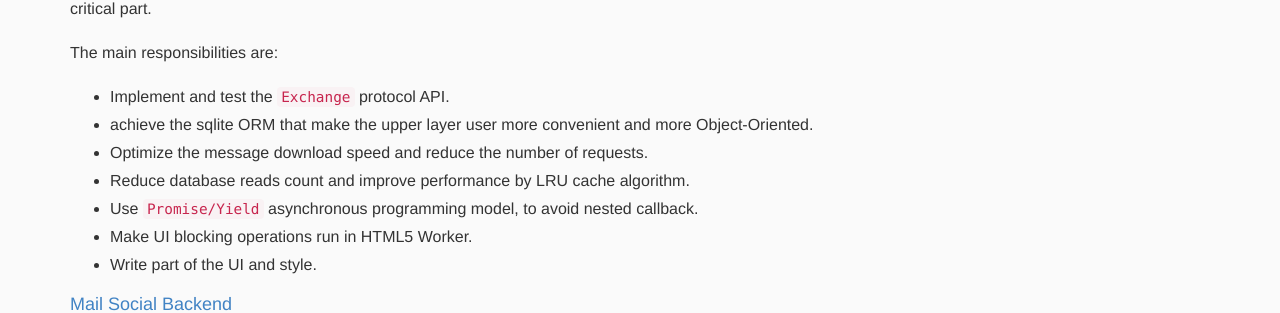
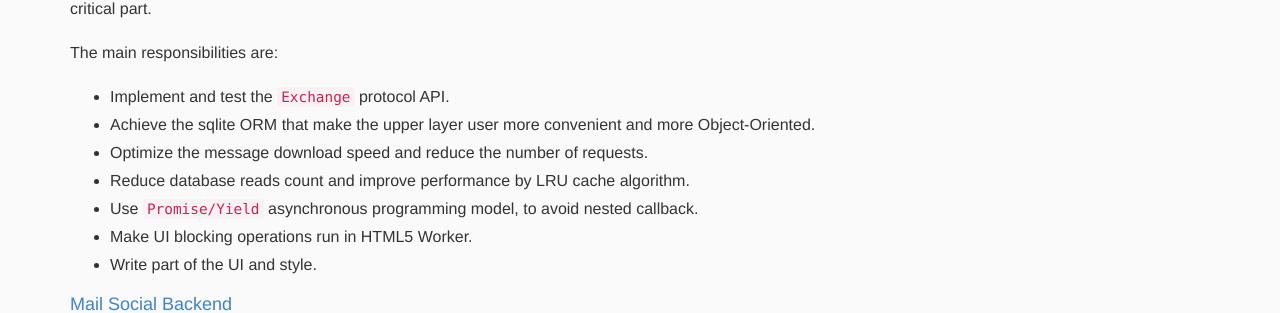
Before and after one commit to liuxiong332/liuxiong332-resume-en, a Jekyll site: the page built from index.md, in a window 1280 px wide and 900 px high, scrolled down 735 px. Shown: the part 144-457 px from the top of the window. Built offline with Jekyll 4.4.1, drawn with Linux system fonts in a browser that asks for light colours; nearby versions of some CDN libraries.

Commit message:
fix some style

```diff
--- a/index.md
+++ b/index.md
@@ -37,7 +37,7 @@ layout: page
   The main responsibilities are:
 
   * Implement and test the `Exchange` protocol API.
-  * achieve the sqlite ORM that make the upper layer user more convenient and more Object-Oriented.
+  * Achieve the sqlite ORM that make the upper layer user more convenient and more Object-Oriented.
   * Optimize the message download speed and reduce the number of requests.
   * Reduce database reads count and improve performance by LRU cache algorithm.
   * Use `Promise/Yield` asynchronous programming model, to avoid nested callback.
```
